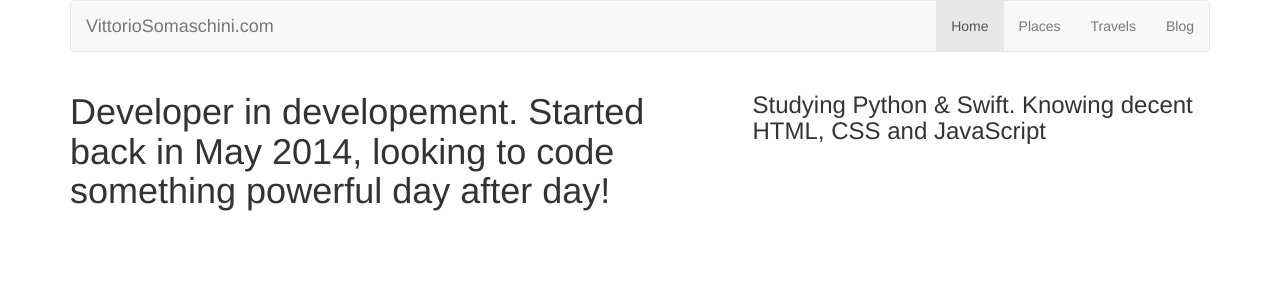
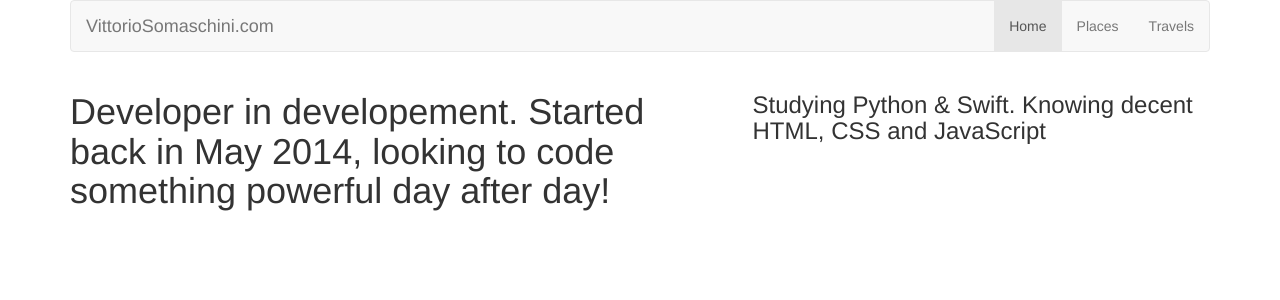
Before and after one commit to vitoo22/VS, a Flask app: page / in a window 1280 px wide. Shown: the top 300 px of the page. Run offline with Flask 2, Linux system fonts and the light colour scheme; some libraries are stand-ins or nearby versions.

Commit message:
Blog link removed from navbar

```diff
--- a/app.py
+++ b/app.py
@@ -17,9 +17,9 @@ def map():
 def travels():
 	return render_template('travels.html', active="travels")
 
-@app.route('/blog')
-def blog():
-	return render_template('index.php', active="blog")
+#@app.route('/blog')
+#def blog():
+	#return render_template('index.php', active="blog")
 
 if __name__ == '__main__':
     # Bind to PORT if defined, otherwise default to 5000.
--- a/templates/layout.html
+++ b/templates/layout.html
@@ -20,7 +20,7 @@
 		        	<li class="{% if active=='home' %}active{%endif %}"><a href="/">Home</a></li>
 		        	<li class="{% if active=='places' %}active{%endif %}"><a href="/places">Places</a></li>
 		        	<li class="{% if active=='travels' %}active{%endif %}"><a href="/travels">Travels</a></li>
-		        	<li class="{% if active=='blog' %}active{%endif %}"><a href="/blog">Blog</a></li>
+		        	<!-- <li class="{% if active=='blog' %}active{%endif %}"><a href="/blog">Blog</a></li> -->
 		      	</ul>
 		    	</div>
 		  	</div>
```
Also changed, not shown: static/style/places.css (+0 -10 lines), static/js/map.js (indentation only).
